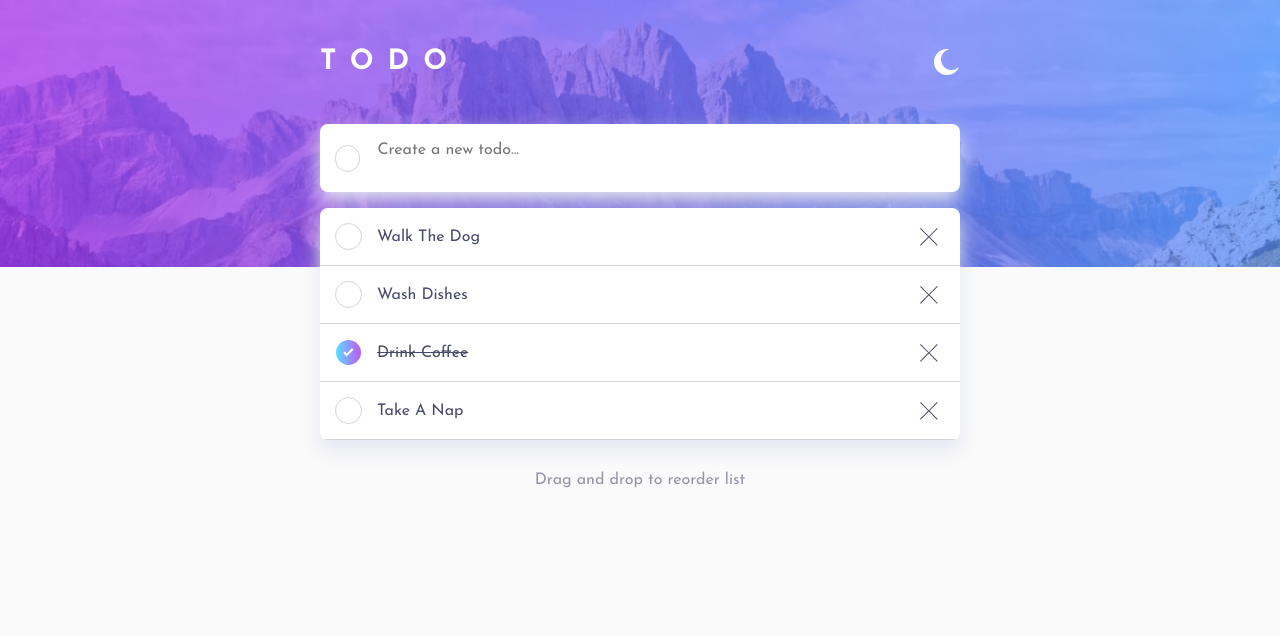
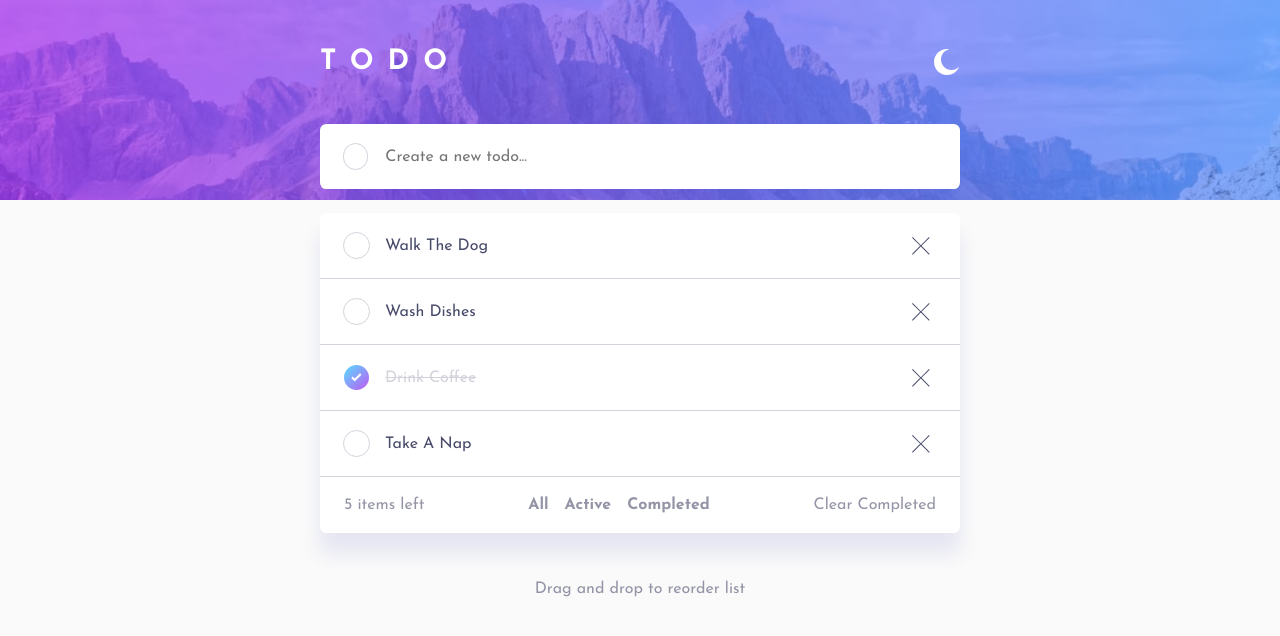
Before and after one commit to Vi-r-us/do-more, a React (Vite) app: page / in a window 1280 px wide. Shown: the top 636 px of the page. Built offline with nearby package versions, Linux system fonts and the light colour scheme.

Commit message:
edit: styling

```diff
--- a/src/App.jsx
+++ b/src/App.jsx
@@ -34,7 +34,7 @@ const App = () => {
         </section>
 
         <section className="main-section flex" direction="col">
-          <ToastContainer position="top-center" />
+          {/* <ToastContainer position="top-center" /> */}
           <Form />
           <Items items={items} />
         </section>
--- a/src/components/Form.jsx
+++ b/src/components/Form.jsx
@@ -1,12 +1,29 @@
-import { useState } from "react";
+import { useEffect, useRef, useState } from "react";
 import iconCheck from "../assets/icon-check.svg";
 
 const Form = () => {
+  const txHeight = 20;
   const [newItemName, setNewItemName] = useState("");
+  const textareaRef = useRef(null);
+
+  useEffect(() => {
+    const textarea = textareaRef.current;
+    if (textarea) {
+      textarea.style.height = `${txHeight}px`;
+      textarea.style.overflowY = "hidden";
+    }
+  }, []);
+
+  const handleTextareaHeight = () => {
+    const textarea = textareaRef.current;
+    textarea.style.height = 0;
+    textarea.style.height = `${textarea.scrollHeight}px`;
+  };
 
   const handleSubmit = (e) => {
     e.preventDefault();
   };
+
   return (
     <form className="form-control flex" direction="row" onSubmit={handleSubmit}>
       <span className="checkbox">
@@ -16,7 +33,9 @@ const Form = () => {
         type="text"
         className="text-input"
         placeholder="Create a new todo..."
+        ref={textareaRef}
         value={newItemName}
+        onInput={() => handleTextareaHeight()}
         onChange={(event) => setNewItemName(event.target.value)}
       />
       {/* <button type='submit' className='btn'>
--- a/src/components/Items.jsx
+++ b/src/components/Items.jsx
@@ -1,13 +1,29 @@
 /* eslint-disable react/prop-types */
 /* eslint-disable no-unused-vars */
-import SingleItem from './SingleItem';
+import SingleItem from "./SingleItem";
 const Items = ({ items }) => {
   return (
-    <div className='items'>
-      {items.map((item) => {
-        return <SingleItem key={item.id} item={item} />;
-      })}
-    </div>
+    <>
+      <ul className="items">
+        {items.map((item) => {
+          return <SingleItem key={item.id} item={item} />;
+        })}
+        <li className="last-item flex" direction="row">
+          <span>5 items left</span>
+          <div className="ext flex" direction="row">
+            <span>all</span>
+            <span>active</span>
+            <span>completed</span>
+          </div>
+          <span>clear completed</span>
+        </li>
+      </ul>
+      <div className="last-item-ext ext flex" direction="row">
+        <span>all</span>
+        <span>active</span>
+        <span>completed</span>
+      </div>
+    </>
   );
 };
 export default Items;
--- a/src/components/SingleItem.jsx
+++ b/src/components/SingleItem.jsx
@@ -4,7 +4,7 @@ import iconCross from "../assets/icon-cross.svg";
 
 const SingleItem = ({ item }) => {
   return (
-    <div className="single-item flex" direction="row">
+    <li className="single-item flex" direction="row">
       <span
         className={`checkbox ${item.isDone && "checked"}`}
         onClick={() => console.log("edit task")}
@@ -21,7 +21,7 @@ const SingleItem = ({ item }) => {
       >
         <img src={iconCross} />
       </button>
-    </div>
+    </li>
   );
 };
 export default SingleItem;
--- a/src/index.css
+++ b/src/index.css
@@ -10,7 +10,7 @@
   /* Colors */
   --clr-primary: hsl(220, 98%, 61%);
   --clr-primary-gradient: linear-gradient(
-    90deg,
+    135deg,
     hsl(192, 100%, 67%) 0%,
     hsl(280, 87%, 65%) 100%
   );
@@ -101,6 +101,7 @@ input[type="text"],
 textarea {
   border: none;
   resize: none;
+  overflow-y: hidden;
   /* outline: none; */
 }
 
@@ -126,13 +127,21 @@ textarea {
   position: absolute;
   z-index: -1;
   top: 0;
+  width: 100vw;
+  height: 25%;
+
+  img {
+    object-fit: cover;
+    width: 100%;
+    height: 100%;
+  }
 }
 
 .content-center {
   max-width: min(90vw, 40rem);
   margin-inline: auto;
   margin-top: 3em;
-  gap: 2em;
+  gap: 3em;
 
   > p {
     text-align: center;
@@ -157,17 +166,17 @@ textarea {
 }
 
 .main-section {
-  --padding: 1em;
+  --padding: 1.25em 1.5em;
   --gap: 1em;
-  --borderRadius: 0.5em;
-  gap: 1em;
+  --borderRadius: 0.4em;
+  gap: 1.5em;
 }
 
 /* Form Styles */
 .form-control {
   background-color: var(--clr-formBackground);
   border-radius: var(--borderRadius);
-  box-shadow: 0px 10px 20px var(--clr-background);
+  /* box-shadow: 0px 10px 20px var(--clr-background); */
   padding: var(--padding);
   gap: var(--gap);
   align-items: center;
@@ -177,10 +186,11 @@ textarea {
   }
 }
 
-.items {
+.items,
+.last-item-ext {
   border-radius: var(--borderRadius);
   background-color: var(--clr-formBackground);
-  box-shadow: 0px 10px 20px var(--clr-background);
+  box-shadow: 0px 20px 20px var(--clr-background);
   overflow: hidden;
 }
 
@@ -191,17 +201,60 @@ textarea {
   align-items: center;
 
   p {
+    /* font-size: 0.875rem; */
+    flex: 1;
     text-transform: capitalize;
     color: var(--clr-text-600);
     &.completed {
+      color: var(--clr-text-200);
       text-decoration: line-through;
     }
   }
 
   .remove-btn {
-    margin-left: auto;
     background: none;
     border: none;
     cursor: pointer;
   }
 }
+
+.ext {
+  color: var(--clr-text-400);
+  gap: var(--gap);
+  font-weight: bold;
+  text-transform: capitalize;
+
+  span {
+    cursor: pointer;
+  }
+  span:hover {
+    color: var(--clr-primary);
+  }
+}
+
+.last-item {
+  gap: var(--gap);
+  padding: var(--padding);
+  justify-content: space-between;
+
+  span:not(:first-child) {
+    cursor: pointer;
+    text-transform: capitalize;
+  }
+
+  .ext {
+    @media (max-width: 539px) {
+      display: none;
+    }
+  }
+}
+
+.last-item-ext {
+  display: none;
+  padding: var(--padding);
+  justify-content: center;
+
+  @media (min-width: 540px) {
+    display: none !important;
+  }
+}
```
